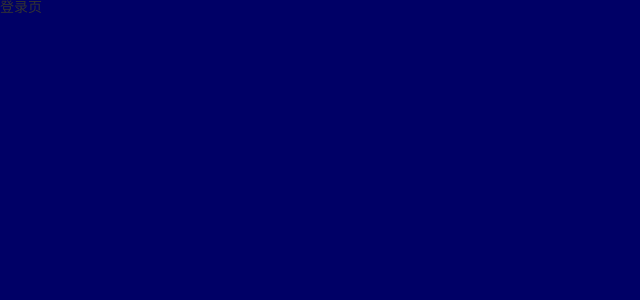
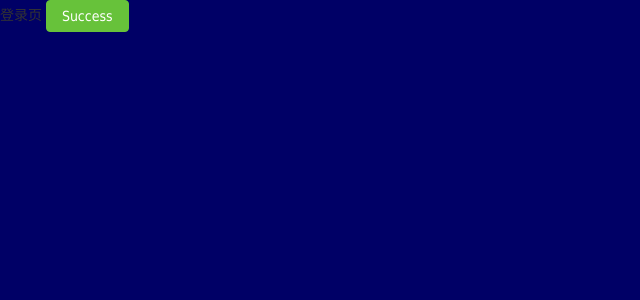
Before and after one commit to ljylwnxx/property-management-system, a Vue app: page /login in a window 1280 px wide. Shown: the top 300 px of the page, without its empty margins (0-640 px from the left). Built offline with nearby package versions, Linux system fonts and the light colour scheme.

Commit message:
feat:element-plus集成

```diff
--- a/package.json
+++ b/package.json
@@ -9,6 +9,7 @@
   },
   "dependencies": {
     "core-js": "^3.8.3",
+    "element-plus": "^2.2.18",
     "vue": "^3.2.13",
     "vue-router": "^4.0.3",
     "vuex": "^4.0.0"
--- a/src/main.ts
+++ b/src/main.ts
@@ -3,4 +3,8 @@ import App from './App.vue'
 import router from './router'
 import store from './store'
 
-createApp(App).use(store).use(router).mount('#app')
+import ElementPlus from 'element-plus'
+import 'element-plus/dist/index.css'
+
+
+createApp(App).use(ElementPlus).use(store).use(router).mount('#app')
--- a/src/views/login/index.vue
+++ b/src/views/login/index.vue
@@ -1,6 +1,7 @@
 <template>
   <div class="login">
     登录页
+    <el-button type="success">Success</el-button>
   </div>
 </template>
 
```
